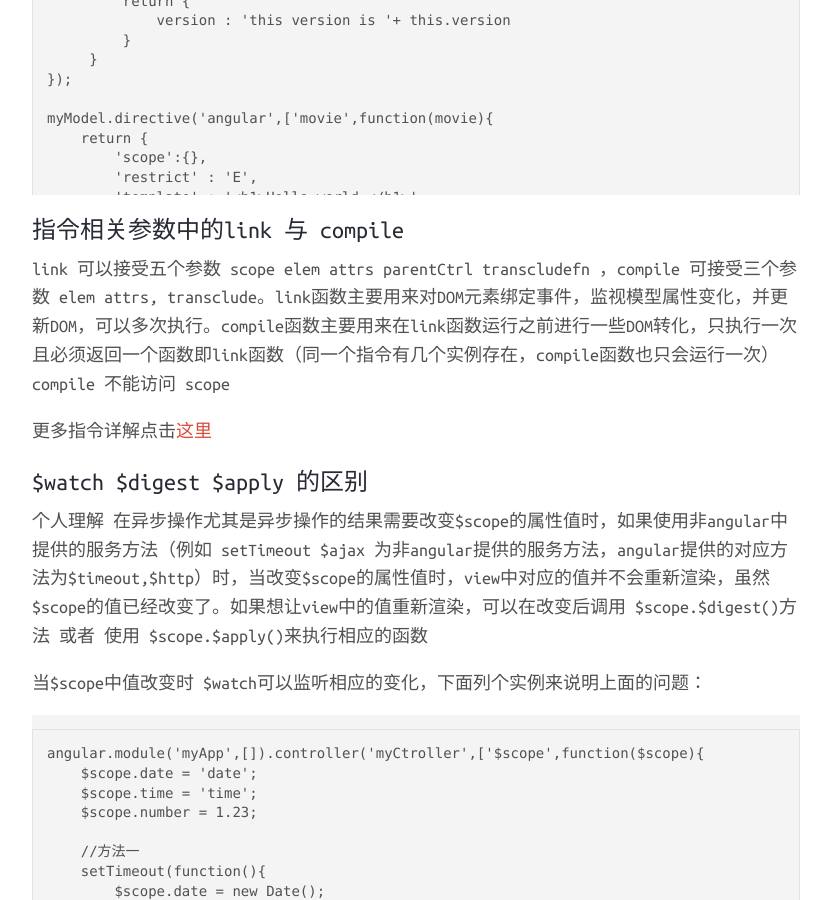
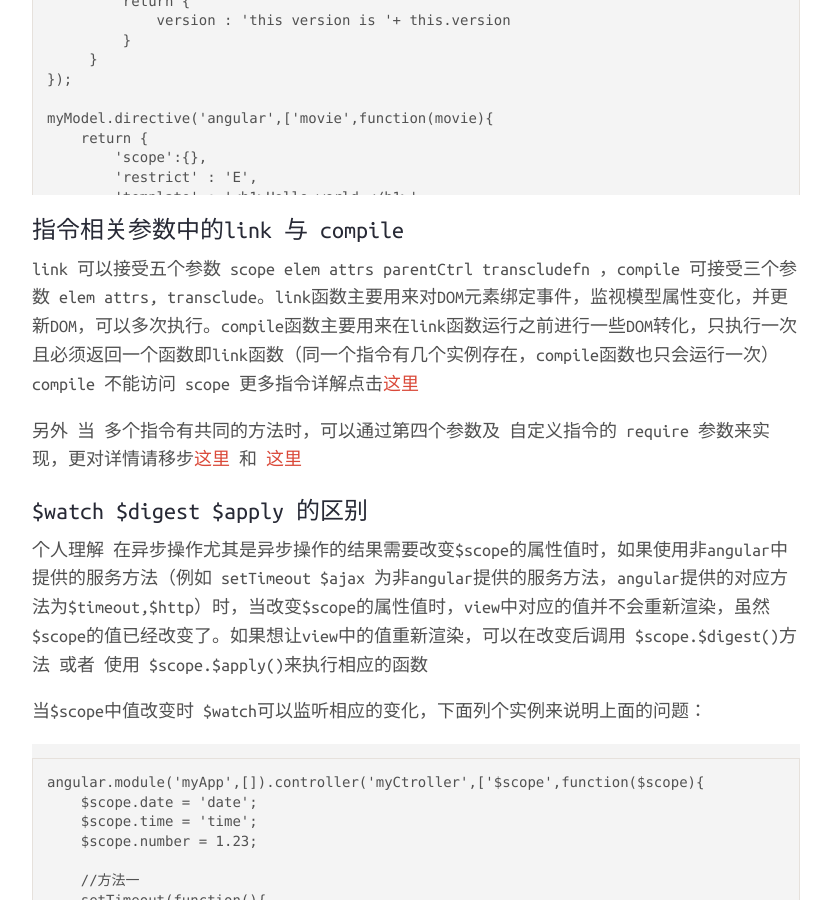
Before and after one commit to CooLNuanfeng/coolnuanfeng.github.com, a Jekyll site: the page built from _posts/2016-9-8-angular.md, in a window 1280 px wide and 900 px high, scrolled down 2538 px. Shown: the whole window, without its empty margins (224-1055 px from the left). Built offline with Jekyll 4.4.1, drawn with Linux system fonts in a browser that asks for light colours.

Commit message:
2016-9-8 angular

```diff
--- a/_posts/2016-9-8-angular.md
+++ b/_posts/2016-9-8-angular.md
@@ -125,9 +125,11 @@ myApp.constant('NAME','blue');
 #### 指令相关参数中的link 与 compile
 
 link 可以接受五个参数 scope elem attrs parentCtrl transcludefn ，compile 可接受三个参数 elem attrs, transclude。link函数主要用来对DOM元素绑定事件，监视模型属性变化，并更新DOM，可以多次执行。compile函数主要用来在link函数运行之前进行一些DOM转化，只执行一次且必须返回一个函数即link函数（同一个指令有几个实例存在，compile函数也只会运行一次）
-compile 不能访问 scope
+compile 不能访问 scope 更多指令详解点击[这里](https://segmentfault.com/a/1190000004956878)
 
-更多指令详解点击[这里](https://segmentfault.com/a/1190000004956878)
+
+
+另外 当 多个指令有共同的方法时，可以通过第四个参数及 自定义指令的 require 参数来实现，更对详情请移步[这里](http://my.oschina.net/u/1992917/blog/406421) 和 [这里](http://www.cnblogs.com/liulangmao/p/4110137.html)
 
 
 
```
